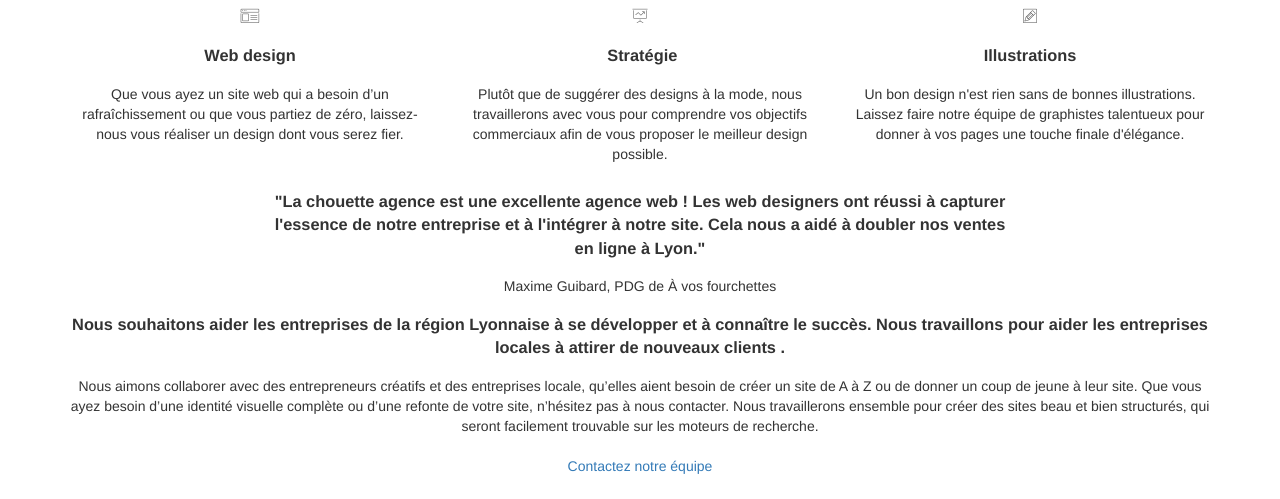
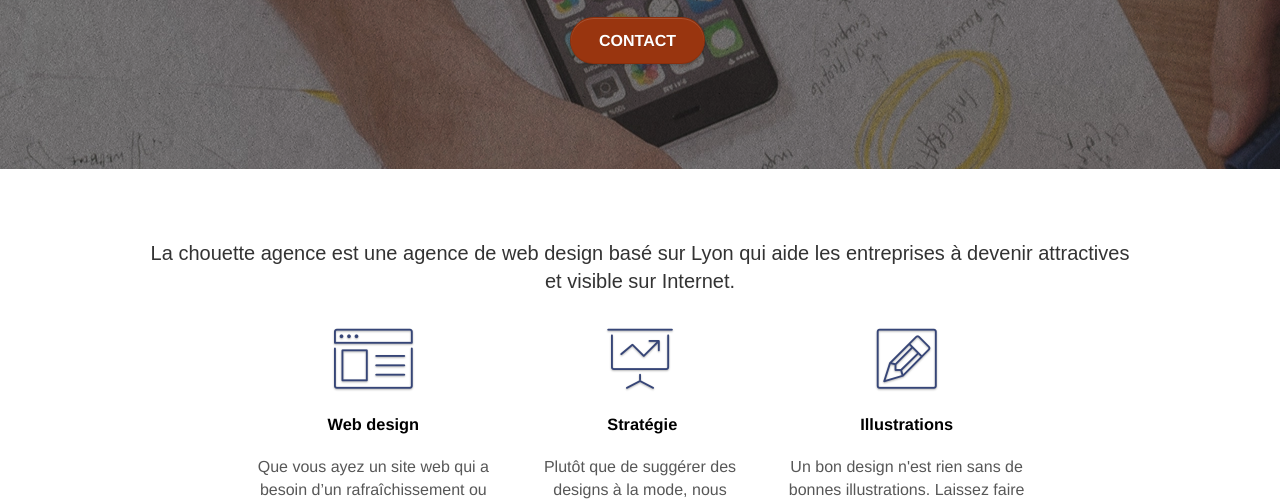
Before and after one commit to Zodd13/P4-Chouette, a website: page index.html in a window 1280 px wide. Shown: the part 363-862 px from the top of the page. Drawn offline with Linux system fonts and the light colour scheme; the site is published under a folder, as on GitHub Pages, so addresses that start at the root find nothing.

Commit message:
correction erreur style.css not found

```diff
--- a/index.html
+++ b/index.html
@@ -8,8 +8,8 @@
     <link rel="shortcut icon" type="image/png" href="favicon.jpg">
 
 	<link rel="preload" href="css/bootstrap.css" as="style" onload="this.onload=null;this.rel='stylesheet'">
-	<noscript><link rel="stylesheet" href="/style.css"></noscript>
-	<link rel="stylesheet" type="text/css" href="/style.css">
+	<noscript><link rel="stylesheet" href="./style.css"></noscript>
+	<link rel="stylesheet" type="text/css" href="./style.css">
 	<link rel="stylesheet" type="text/css" href="./css/font-awesome.css">
 	<link rel="stylesheet" type="text/css" href="./css/et-line.css">
 
```
